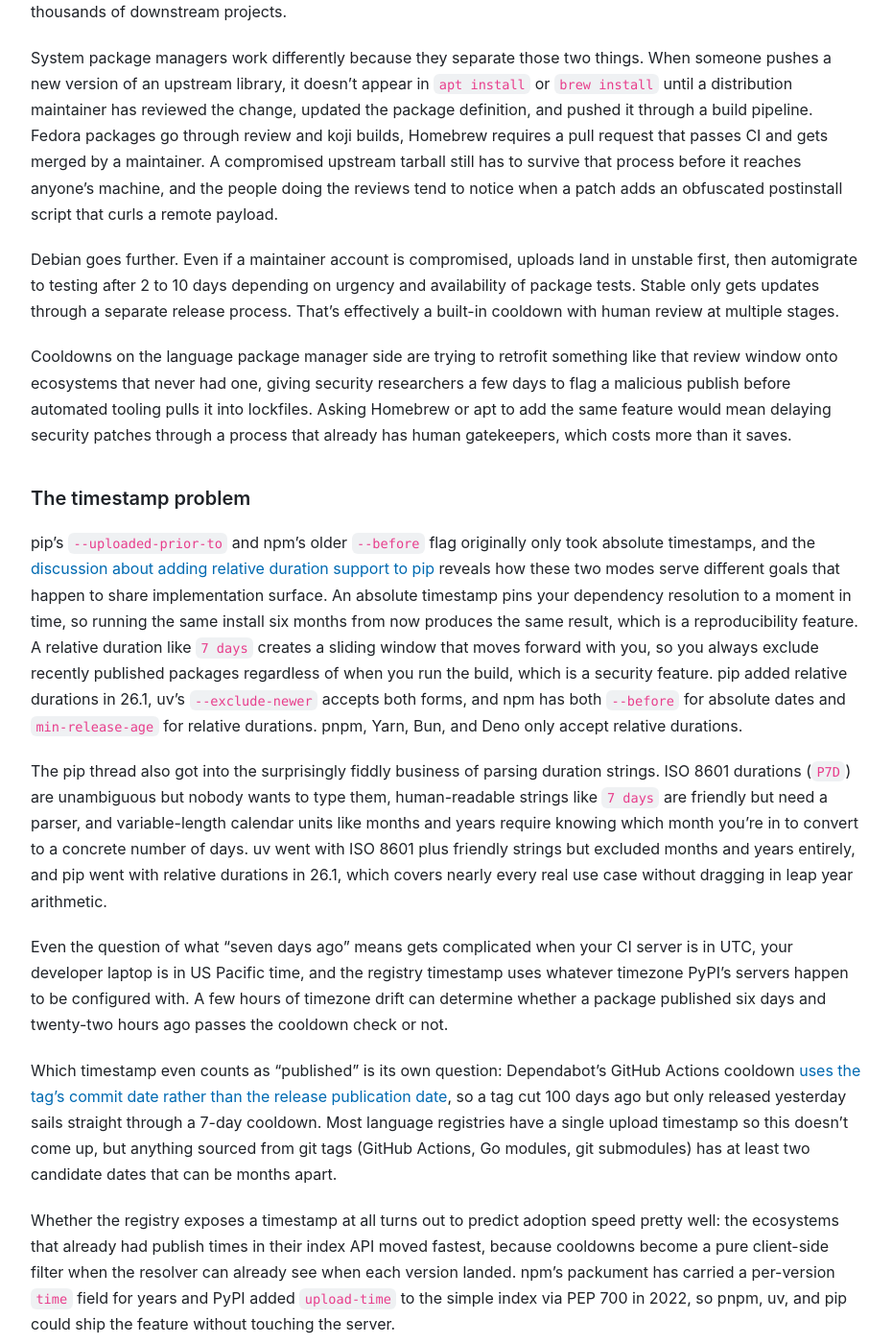
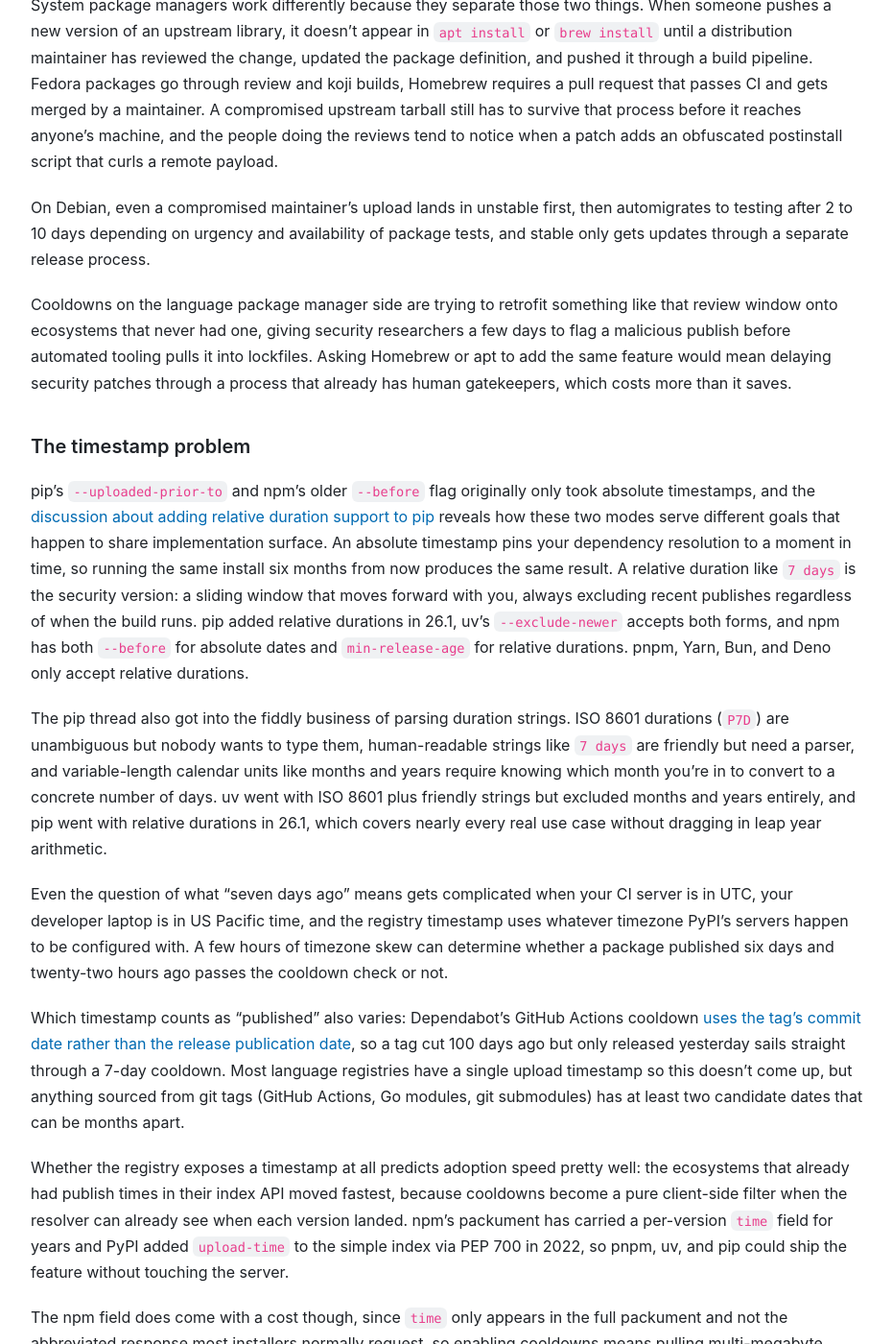
Before and after one commit to andrew/nesbitt.io, a Jekyll site: the page built from _posts/2026-03-04-package-managers-need-to-cool-down.md, in a window 1280 px wide and 1400 px high, scrolled down 3175 px. Shown: the whole window at 96% size, without its empty margins (173-1103 px from the left). Built offline with Jekyll 4.4.1, drawn with Linux system fonts in a browser that asks for light colours; comment, search, counter and statistics services are not loaded; some of the changed text lies outside the part shown.

Commit message:
Tweaks to package managers cooldown post

```diff
--- a/_data/stats.json
+++ b/_data/stats.json
@@ -1,5 +1,5 @@
 {
-  "generated_at": "2026-05-23T14:09:26Z",
+  "generated_at": "2026-05-23T14:09:43Z",
   "total_posts": 147,
   "total_words": 212217,
   "reading_minutes": 1062,
--- a/_posts/2026-03-04-package-managers-need-to-cool-down.md
+++ b/_posts/2026-03-04-package-managers-need-to-cool-down.md
@@ -38,7 +38,7 @@
 
 ### Dependency update tools
 
-[Renovate](https://docs.renovatebot.com/key-concepts/minimum-release-age/) has had `minimumReleaseAge` (originally called `stabilityDays`) for years, long before the rest of the ecosystem caught on, adding a "pending" status check to update branches until the configured time has passed. [Mend Renovate 42](https://www.mend.io/blog/secure-npm-ecosystem-with-mend-renovate/) went a step further and made a 3-day minimum release age the default for npm packages in their "best practices" config via the `security:minimumReleaseAgeNpm` preset, making cooldowns opt-out rather than opt-in for their users.
+[Renovate](https://docs.renovatebot.com/key-concepts/minimum-release-age/) has had `minimumReleaseAge` (originally called `stabilityDays`) for years, long before anyone else picked it up, adding a "pending" status check to update branches until the configured time has passed. [Mend Renovate 42](https://www.mend.io/blog/secure-npm-ecosystem-with-mend-renovate/) made a 3-day minimum release age the default for npm packages in their "best practices" config via the `security:minimumReleaseAgeNpm` preset, making cooldowns opt-out rather than opt-in for their users.
 
 [Dependabot](https://docs.github.com/en/code-security/dependabot/working-with-dependabot/dependabot-options-reference) shipped cooldowns in July 2025 with a `cooldown` block in `dependabot.yml` supporting `default-days` and per-semver-level overrides (`semver-major-days`, `semver-minor-days`, `semver-patch-days`), with security updates bypassing the cooldown. [Snyk](https://docs.snyk.io/scan-with-snyk/pull-requests/snyk-pull-or-merge-requests/upgrade-dependencies-with-automatic-prs-upgrade-prs/upgrade-open-source-dependencies-with-automatic-prs) takes the most aggressive stance with a built-in non-configurable 21-day cooldown on automatic upgrade PRs. [npm-check-updates](https://www.npmjs.com/package/npm-check-updates) added a `--cooldown` parameter that accepts duration suffixes like `7d` or `12h`.
 
@@ -48,7 +48,7 @@
 
 ### Still waiting
 
-For Go, Bundler, Composer, Dart, Hex, and conda, cooldown support is still in discussion or only partially landed, which means you're relying on Dependabot or Renovate to enforce the delay. That covers automated updates, but nothing stops someone from running `bundle update` or `go get` locally and pulling in a version that's been on the registry for ten minutes. I couldn't find any cooldown discussion at all for Maven, Gradle, or Swift Package Manager, if you know of one, let me know and I'll update this post.
+For Go, Bundler, Composer, Dart, Hex, and conda, cooldown support is still in discussion or only partially landed, which means you're relying on Dependabot or Renovate to enforce the delay. That covers automated updates, but nothing stops someone from running `bundle update` or `go get` locally and pulling in a version that's been on the registry for ten minutes. I couldn't find any cooldown discussion at all for Maven, Gradle, or Swift Package Manager. If you know of one, let me know and I'll update this post.
 
 The feature also goes by at least ten different configuration names across the tools that do support it (`cooldown`, `minimumReleaseAge`, `min-release-age`, `npmMinimalAgeGate`, `exclude-newer`, `stabilityDays`, `uploaded-prior-to`, `min-age`, `cooldown-days`, `minimum-dependency-age`), which makes writing about it almost as hard as configuring it across a polyglot project.
 
@@ -58,20 +58,20 @@
 
 System package managers work differently because they separate those two things. When someone pushes a new version of an upstream library, it doesn't appear in `apt install` or `brew install` until a distribution maintainer has reviewed the change, updated the package definition, and pushed it through a build pipeline. Fedora packages go through review and koji builds, Homebrew requires a pull request that passes CI and gets merged by a maintainer. A compromised upstream tarball still has to survive that process before it reaches anyone's machine, and the people doing the reviews tend to notice when a patch adds an obfuscated postinstall script that curls a remote payload.
 
-Debian goes further. Even if a maintainer account is compromised, uploads land in unstable first, then automigrate to testing after 2 to 10 days depending on urgency and availability of package tests. Stable only gets updates through a separate release process. That's effectively a built-in cooldown with human review at multiple stages.
+On Debian, even a compromised maintainer's upload lands in unstable first, then automigrates to testing after 2 to 10 days depending on urgency and availability of package tests, and stable only gets updates through a separate release process.
 
 Cooldowns on the language package manager side are trying to retrofit something like that review window onto ecosystems that never had one, giving security researchers a few days to flag a malicious publish before automated tooling pulls it into lockfiles. Asking Homebrew or apt to add the same feature would mean delaying security patches through a process that already has human gatekeepers, which costs more than it saves.
 
 ### The timestamp problem
 
-pip's `--uploaded-prior-to` and npm's older `--before` flag originally only took absolute timestamps, and the [discussion about adding relative duration support to pip](https://github.com/pypa/pip/issues/13674) reveals how these two modes serve different goals that happen to share implementation surface. An absolute timestamp pins your dependency resolution to a moment in time, so running the same install six months from now produces the same result, which is a reproducibility feature. A relative duration like `7 days` creates a sliding window that moves forward with you, so you always exclude recently published packages regardless of when you run the build, which is a security feature. pip added relative durations in 26.1, uv's `--exclude-newer` accepts both forms, and npm has both `--before` for absolute dates and `min-release-age` for relative durations. pnpm, Yarn, Bun, and Deno only accept relative durations.
+pip's `--uploaded-prior-to` and npm's older `--before` flag originally only took absolute timestamps, and the [discussion about adding relative duration support to pip](https://github.com/pypa/pip/issues/13674) reveals how these two modes serve different goals that happen to share implementation surface. An absolute timestamp pins your dependency resolution to a moment in time, so running the same install six months from now produces the same result. A relative duration like `7 days` is the security version: a sliding window that moves forward with you, always excluding recent publishes regardless of when the build runs. pip added relative durations in 26.1, uv's `--exclude-newer` accepts both forms, and npm has both `--before` for absolute dates and `min-release-age` for relative durations. pnpm, Yarn, Bun, and Deno only accept relative durations.
 
-The pip thread also got into the surprisingly fiddly business of parsing duration strings. ISO 8601 durations (`P7D`) are unambiguous but nobody wants to type them, human-readable strings like `7 days` are friendly but need a parser, and variable-length calendar units like months and years require knowing which month you're in to convert to a concrete number of days. uv went with ISO 8601 plus friendly strings but excluded months and years entirely, and pip went with relative durations in 26.1, which covers nearly every real use case without dragging in leap year arithmetic.
+The pip thread also got into the fiddly business of parsing duration strings. ISO 8601 durations (`P7D`) are unambiguous but nobody wants to type them, human-readable strings like `7 days` are friendly but need a parser, and variable-length calendar units like months and years require knowing which month you're in to convert to a concrete number of days. uv went with ISO 8601 plus friendly strings but excluded months and years entirely, and pip went with relative durations in 26.1, which covers nearly every real use case without dragging in leap year arithmetic.
 
-Even the question of what "seven days ago" means gets complicated when your CI server is in UTC, your developer laptop is in US Pacific time, and the registry timestamp uses whatever timezone PyPI's servers happen to be configured with. A few hours of timezone drift can determine whether a package published six days and twenty-two hours ago passes the cooldown check or not.
+Even the question of what "seven days ago" means gets complicated when your CI server is in UTC, your developer laptop is in US Pacific time, and the registry timestamp uses whatever timezone PyPI's servers happen to be configured with. A few hours of timezone skew can determine whether a package published six days and twenty-two hours ago passes the cooldown check or not.
 
-Which timestamp even counts as "published" is its own question: Dependabot's GitHub Actions cooldown [uses the tag's commit date rather than the release publication date](https://github.com/dependabot/dependabot-core/issues/13078), so a tag cut 100 days ago but only released yesterday sails straight through a 7-day cooldown. Most language registries have a single upload timestamp so this doesn't come up, but anything sourced from git tags (GitHub Actions, Go modules, git submodules) has at least two candidate dates that can be months apart.
+Which timestamp counts as "published" also varies: Dependabot's GitHub Actions cooldown [uses the tag's commit date rather than the release publication date](https://github.com/dependabot/dependabot-core/issues/13078), so a tag cut 100 days ago but only released yesterday sails straight through a 7-day cooldown. Most language registries have a single upload timestamp so this doesn't come up, but anything sourced from git tags (GitHub Actions, Go modules, git submodules) has at least two candidate dates that can be months apart.
 
-Whether the registry exposes a timestamp at all turns out to predict adoption speed pretty well: the ecosystems that already had publish times in their index API moved fastest, because cooldowns become a pure client-side filter when the resolver can already see when each version landed. npm's packument has carried a per-version `time` field for years and PyPI added `upload-time` to the simple index via PEP 700 in 2022, so pnpm, uv, and pip could ship the feature without touching the server.
+Whether the registry exposes a timestamp at all predicts adoption speed pretty well: the ecosystems that already had publish times in their index API moved fastest, because cooldowns become a pure client-side filter when the resolver can already see when each version landed. npm's packument has carried a per-version `time` field for years and PyPI added `upload-time` to the simple index via PEP 700 in 2022, so pnpm, uv, and pip could ship the feature without touching the server.
 
 The npm field does come with a cost though, since `time` only appears in the full packument and not the abbreviated response most installers normally request, so enabling cooldowns means pulling multi-megabyte JSON files for popular packages instead of the slim variant. RubyGems' compact index doesn't carry timestamps at all, so the Bundler work depends on [adding `created_at` to the compact index `/info` endpoint](https://github.com/rubygems/rubygems.org/pull/6380) first, and changing a wire format that every Ruby install reads needs broader agreement than a client-side flag does.
```
Also changed, not shown: other parts of _posts/2026-03-04-package-managers-need-to-cool-down.md (+1 -1 lines).
